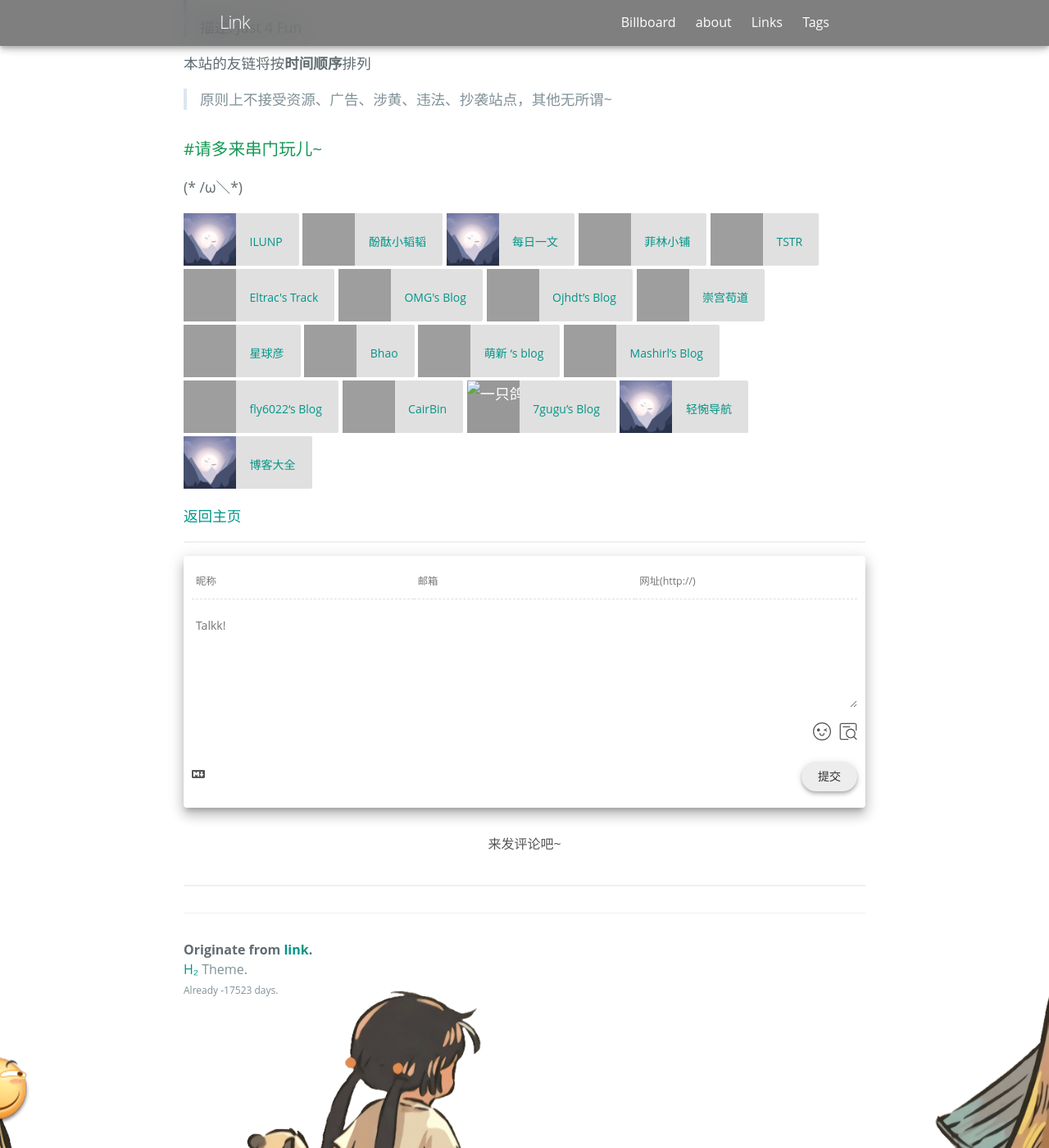
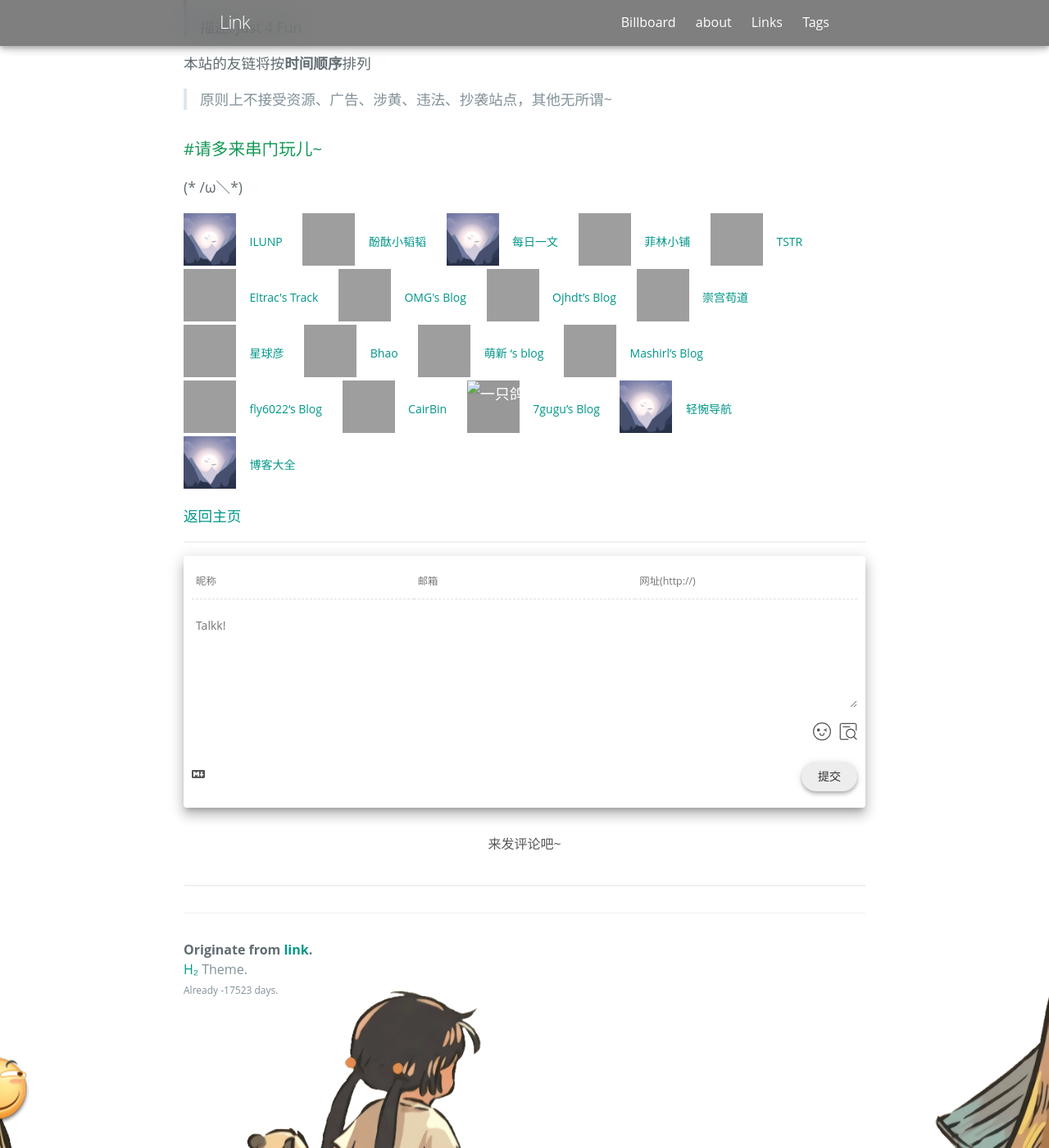
Before and after one commit to link9596/qwq, a Jekyll site: the page built from pages/link.md, in a window 1280 px wide and 1400 px high, scrolled down 698 px. Shown: the whole window at 82% size. Built offline with Jekyll 4.4.1, drawn with Linux system fonts in a browser that asks for light colours; some web fonts are replaced; comment, search, counter and statistics services are not loaded; grey boxes are pictures that could not be loaded.

Commit message:
Update _layout.scss

```diff
--- a/_sass/blog/_layout.scss
+++ b/_sass/blog/_layout.scss
@@ -247,7 +247,7 @@
      -moz-user-select: none;
       -ms-user-select: none;
           user-select: none;
-  background-color: #e0e0e0;
+  background-color: #fff;
   border-radius: 2px;
   -webkit-transition: box-shadow .25s cubic-bezier(.4, 0, .2, 1);
           transition: box-shadow .25s cubic-bezier(.4, 0, .2, 1);
```
